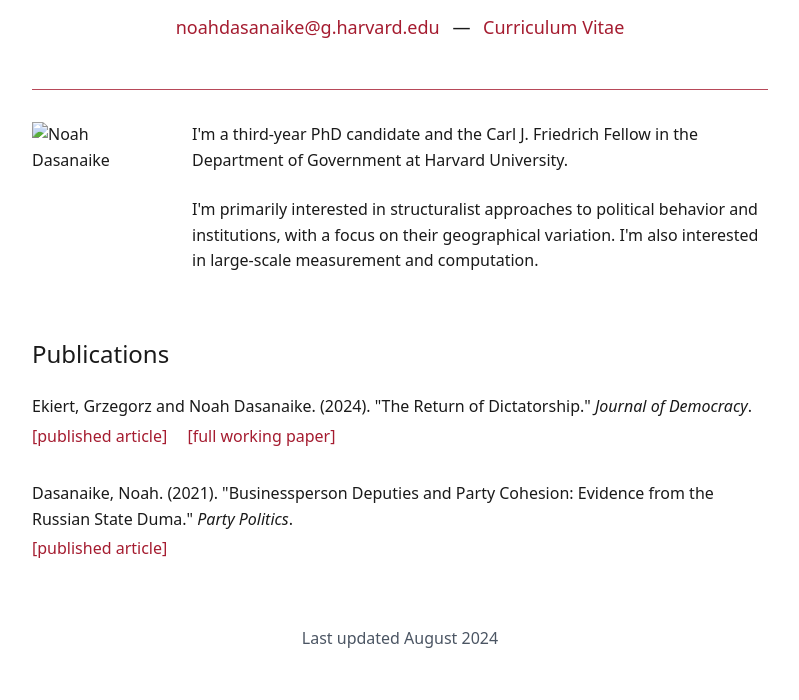
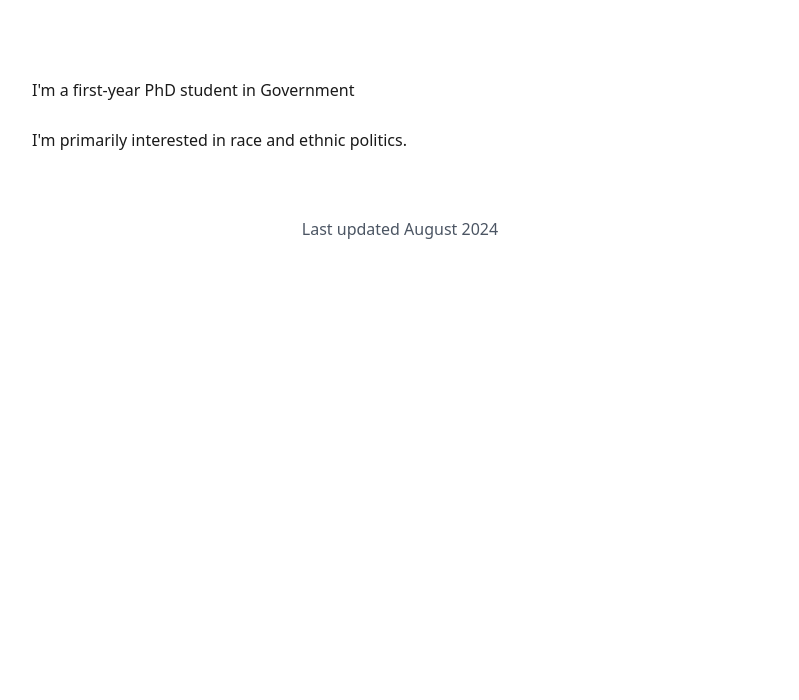
Before and after one commit to janaeljackson/janaejackson.github.io, a plain HTML site: page index.html in a window 1280 px wide. Shown: the part 163-863 px from the top of the page, without its empty margins (240-1039 px from the left). After the commit the page ends 800 px from the top, so only its background shows below. Drawn offline with nearby package versions, Linux system fonts and the light colour scheme.

Commit message:
Add files via upload

```diff
--- a/index.html
+++ b/index.html
@@ -4,19 +4,15 @@
 <head>
     <meta charset="UTF-8">
     <meta name="viewport" content="width=device-width, initial-scale=1.0">
-    <title>Noah Dasanaike</title>
+    <title>Ja'nae Jackson</title>
     <link href="https://cdnjs.cloudflare.com/ajax/libs/tailwindcss/2.2.19/tailwind.min.css" rel="stylesheet">
     <style>
         body {
             color: #1a1a1a;
             line-height: 1.6;
         }
-        .crimson {
-            color: #A51C30;
-        }
         .top-line {
             height: 1px;
-            background-color: #A51C30;
             margin: 2rem 0;
             opacity: 0.8;
         }
@@ -26,15 +22,12 @@
     <div class="max-w-3xl mx-auto px-4 py-12">
         <!-- Header -->
         <header class="text-center mb-12">
-            <h1 class="text-4xl font-normal crimson mb-4">Noah Dasanaike</h1>
+            <h1 class="text-4xl font-normal mb-4">Ja'nae Jackson</h1>
             <div class="mb-4 text-lg">
-                Ph.D. Candidate, Carl J. Friedrich Fellow<br>
+                Ph.D. Student<br>
                 Department of Government, Harvard University
             </div>
             <div class="text-lg">
-                <a href="mailto:noahdasanaike@g.harvard.edu" class="crimson hover:opacity-80">noahdasanaike@g.harvard.edu</a>
-                <span class="mx-2">—</span>
-                <a href="cv/dasanaike_cv.pdf" class="crimson hover:opacity-80">Curriculum Vitae</a>
             </div>
         </header>
 
@@ -42,35 +35,15 @@
 
         <!-- Profile Image and Bio -->
         <div class="flex gap-8 mb-16">
-            <div class="w-32">
-                <img src="pics/third.jpg" alt="Noah Dasanaike" class="w-full">
-            </div>
             <div class="flex-1">
                 <p class="mb-6">
-                    I'm a third-year PhD candidate and the Carl J. Friedrich Fellow in the Department of Government at Harvard University.
+                    I'm a first-year PhD student in Government
                 </p>
                 <p>
-                    I'm primarily interested in structuralist approaches to political behavior and institutions, with a focus on their geographical variation. I'm also interested in large-scale measurement and computation.
+                    I'm primarily interested in race and ethnic politics.
                 </p>
             </div>
         </div>
-
-        <!-- Publications -->
-        <h2 class="text-2xl mb-6">Publications</h2>
-        <div class="space-y-8">
-            <div>
-                <p class="mb-1">Ekiert, Grzegorz and Noah Dasanaike. (2024). "The Return of Dictatorship." <em>Journal of Democracy</em>.</p>
-                <div class="space-x-4">
-                    <a href="https://muse.jhu.edu/article/937742" class="crimson hover:opacity-80">[published article]</a>
-                    <a href="https://ces.fas.harvard.edu/uploads/files/Open-Forum-Papers/Open-Forum-2024-Ekiert-Dasanaike.pdf" class="crimson hover:opacity-80">[full working paper]</a>
-                </div>
-            </div>
-            <div>
-                <p class="mb-1">Dasanaike, Noah. (2021). "Businessperson Deputies and Party Cohesion: Evidence from the Russian State Duma." <em>Party Politics</em>.</p>
-                <a href="research/dasanaike_2021_duma.pdf" class="crimson hover:opacity-80">[published article]</a>
-            </div>
-        </div>
-
         <!-- Footer -->
         <footer class="text-center text-gray-600 mt-16">
             Last updated August 2024
```
